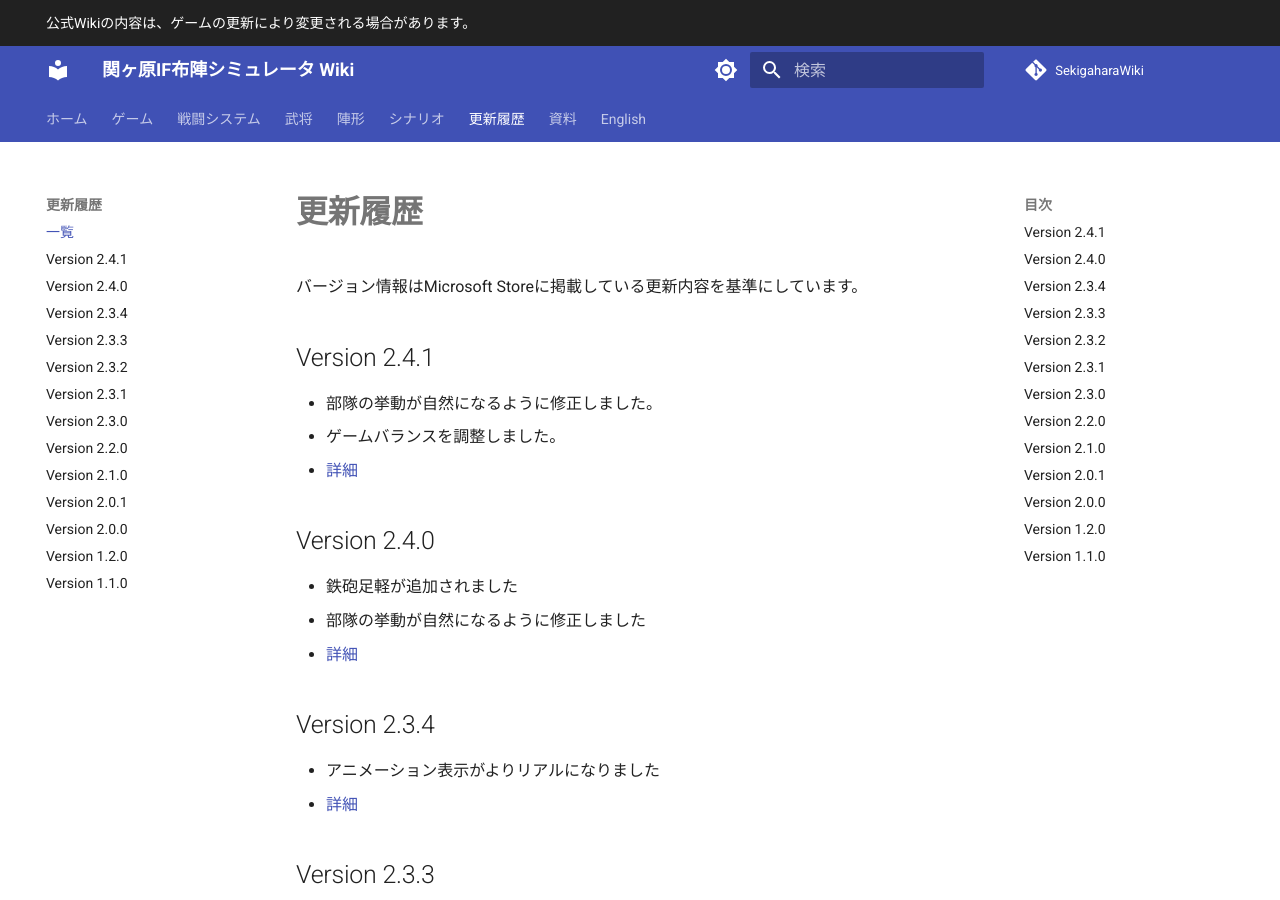
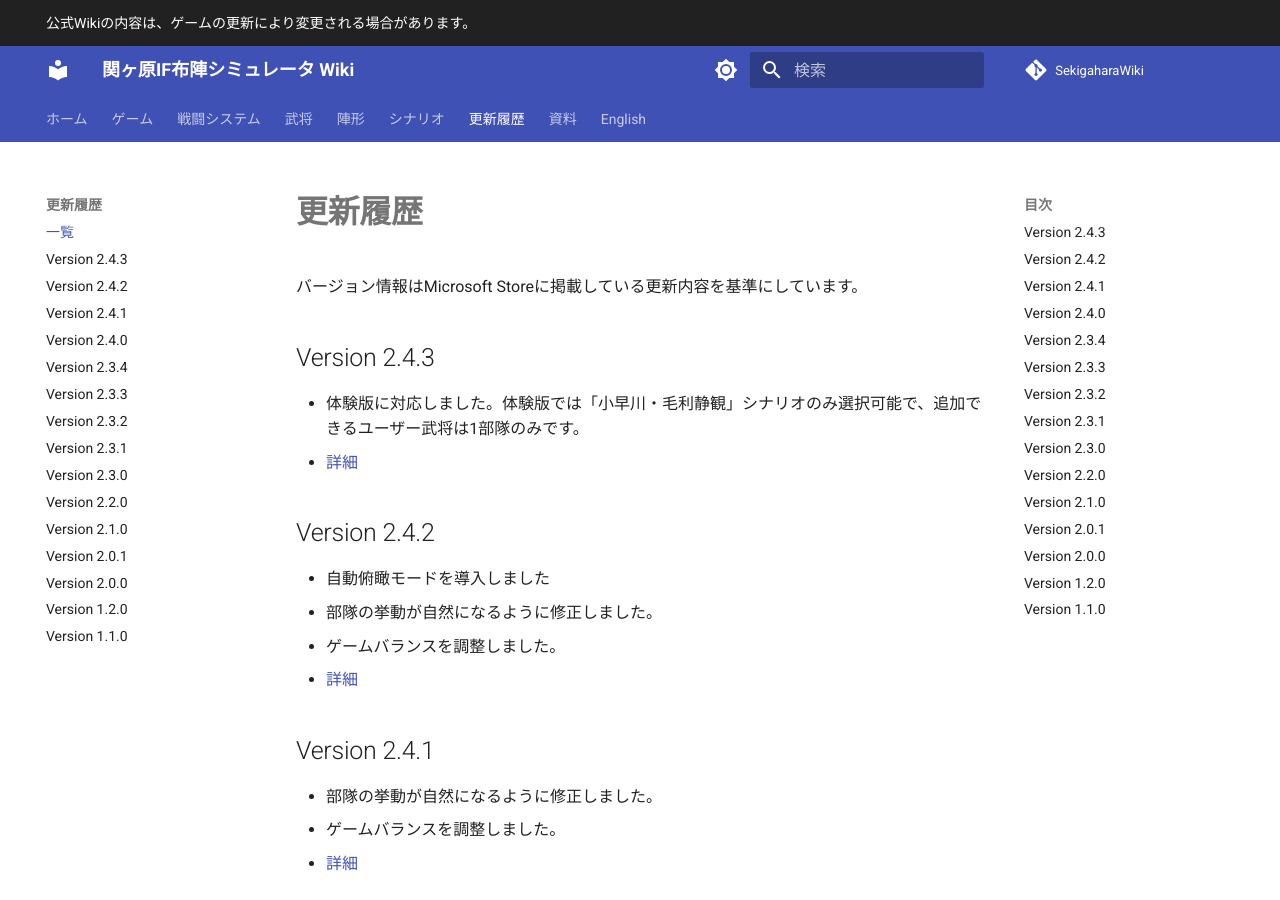
Before and after one commit to hsksat8-cmd/SekigaharaWiki, an MkDocs documentation site: the page built from docs/updates/index.md, in a window 1280 px wide and 900 px high. Built offline with MkDocs 1.6.1 and Material for MkDocs 9.7.7, drawn with Linux system fonts in a browser that asks for light colours; comment, search, counter and statistics services are not loaded; some of the changed text lies outside the part shown.

```diff
--- a/docs/updates/index.md
+++ b/docs/updates/index.md
@@ -1,6 +1,16 @@
 # 更新履歴
 
 バージョン情報はMicrosoft Storeに掲載している更新内容を基準にしています。
+
+## Version 2.4.3
+- 体験版に対応しました。体験版では「小早川・毛利静観」シナリオのみ選択可能で、追加できるユーザー武将は1部隊のみです。
+- [詳細](v2.4.3.md)
+
+## Version 2.4.2
+- 自動俯瞰モードを導入しました
+- 部隊の挙動が自然になるように修正しました。
+- ゲームバランスを調整しました。
+- [詳細](v2.4.2.md)
 
 ## Version 2.4.1
 - 部隊の挙動が自然になるように修正しました。
--- a/mkdocs.yml
+++ b/mkdocs.yml
@@ -113,6 +113,8 @@ nav:
       - ランダム架空大戦: scenarios/random-fictional-war.md
   - 更新履歴:
       - 一覧: updates/index.md
+      - Version 2.4.3: updates/v2.4.3.md
+      - Version 2.4.2: updates/v2.4.2.md
       - Version 2.4.1: updates/v2.4.1.md
       - Version 2.4.0: updates/v2.4.0.md
       - Version 2.3.4: updates/v2.3.4.md
@@ -214,6 +216,8 @@ nav:
           - Random Fictional Grand Battle: en/scenarios/random-fictional-war.md
       - Updates:
           - History: en/updates/index.md
+          - Version 2.4.3: en/updates/v2.4.3.md
+          - Version 2.4.2: en/updates/v2.4.2.md
           - Version 2.4.1: en/updates/v2.4.1.md
           - Version 2.4.0: en/updates/v2.4.0.md
           - Version 2.3.4: en/updates/v2.3.4.md
```
Also changed, not shown: docs/en/gameplay/observation.md (+4 -0 lines), docs/en/updates/index.md (+10 -0 lines), docs/en/updates/v2.4.2.md (added, +9 -0 lines), docs/en/updates/v2.4.3.md (added, +7 -0 lines), docs/gameplay/observation.md (+4 -0 lines), docs/updates/v2.4.2.md (added, +9 -0 lines), docs/updates/v2.4.3.md (added, +7 -0 lines).
